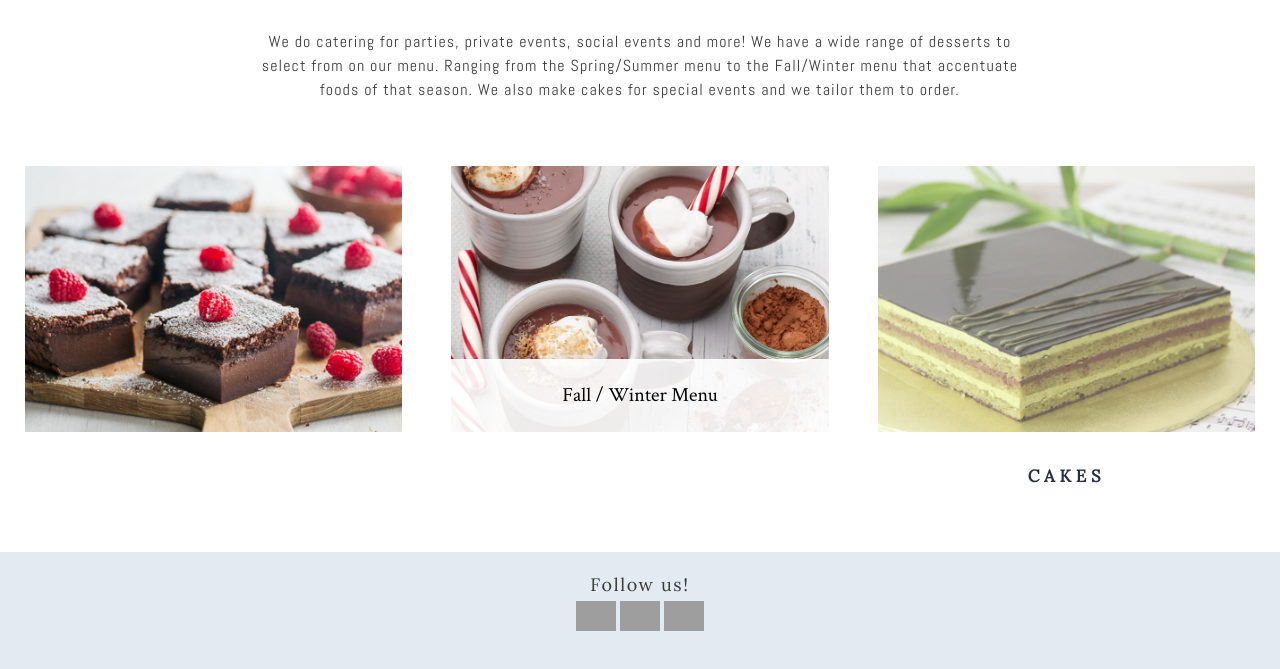
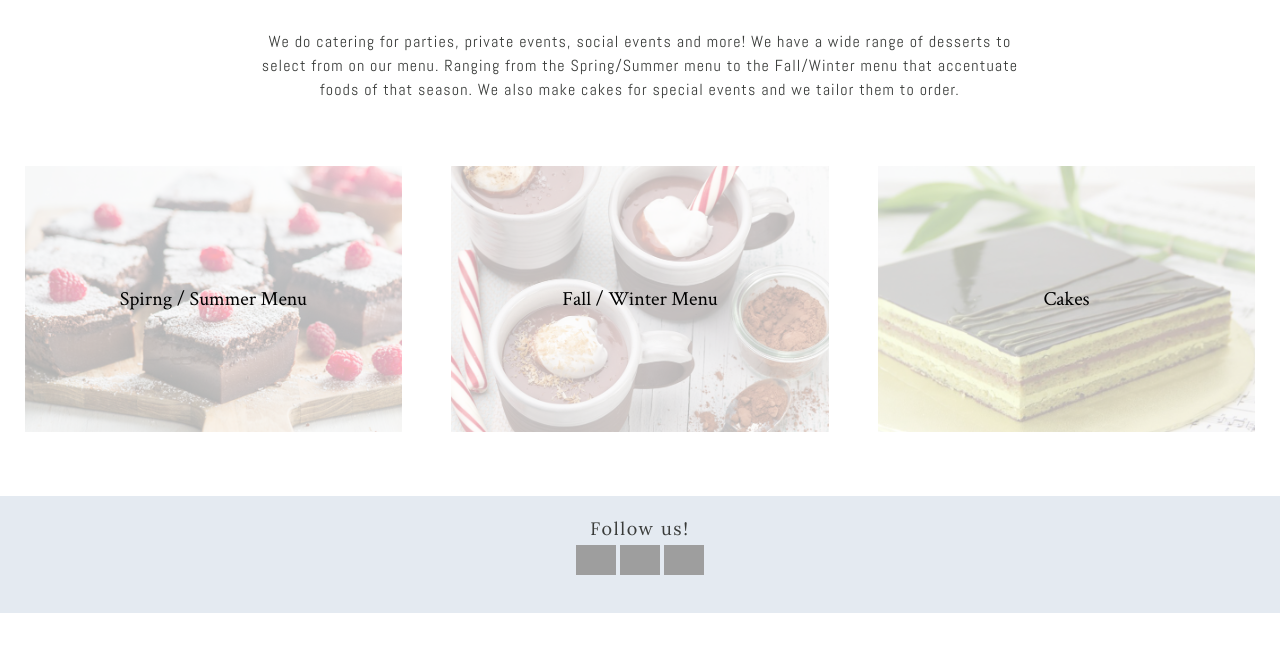
Before and after one commit to lumlumm/P02-cocoa, a plain HTML site: page menu.html in a window 1280 px wide. Shown: the part 489-1158 px from the top of the page. After the commit the page ends 1102 px from the top, so only its background shows below. Drawn offline with Linux system fonts and the light colour scheme; grey boxes are pictures that could not be loaded.

Commit message:
Hover Test

```diff
--- a/css/main.css
+++ b/css/main.css
@@ -446,6 +446,7 @@ textarea{
 	padding-top: 0;
 	padding-bottom: 0;
 }
+
 
 .section_button_padding{
 	padding-bottom: 2rem;
@@ -915,6 +916,7 @@ input[type=text], select {
 
 .container {
   position: relative;
+
 }
 
 .about_image {
@@ -937,20 +939,8 @@ input[type=text], select {
   width: 96%;
   margin:auto;
   opacity: 0;
-  transition: .8s ease;
+  transition: .5s ease;
   background-color: rgba(255,255,255,.7);
-}
-
-.overlay_test{
-  position: absolute;
-  bottom: 0;
-  left: 0;
-  right: 0;
-  background-color: rgba(255,255,255,.9);
-  overflow: hidden;
-  width: 100%;
-  height: 30%;
-  transition: .5s ease;
 }
 
 .container:hover .overlay {
@@ -960,24 +950,17 @@ input[type=text], select {
 	  text-decoration: underline;
 }
 
-.container:hover .overlay_test {
-  height: 100%;
-}
-
-.container:hover .text{
-	top: 50%;
-}
-
 .text {
   color: black;
   font-size: 20px;
   position: absolute;
-  top: 40%;
+  top: 50%;
   left: 50%;
   transform: translate(-50%, -50%);
   -ms-transform: translate(-50%, -50%);
   background:none;
   text-align:center;
+
 }
 
 .overlay2 {
@@ -990,6 +973,7 @@ input[type=text], select {
   width: 96%;
   margin:auto;
   background-color:rgba(255,255,255,.7);
+
 }
 
 
@@ -1102,38 +1086,9 @@ input[type=text], select {
 }
 
 .p_text_spacing p{
-	line-height: 1.8;
+	line-height:1.8;
 }
 
 .member_padding{
 	padding-bottom: 0rem;
 }
-
-.overlay_text{
-	text-transform: uppercase;
-	color: black;
-	font-size: 20px;
-	position: absolute;
-	letter-spacing: 0.4rem;
-	top: 50%;
-	left: 50%;
-	transform: translate(-50%, -50%);
-	-ms-transform: translate(-50%, -50%);
-	background:none;
-	text-align:center;
-}
-
-.faded{
-	opacity: 0.7;
-	transition: .5s ease;
-}
-
-.faded:hover{
-	opacity: 1;
-}
-
-.text3{
-	text-transform: uppercase;
-	letter-spacing: 0.3rem;
-	text-decoration: none;
-}
--- a/menu.html
+++ b/menu.html
@@ -93,7 +93,10 @@
                     <div class ="container">
                         <img src="img/spring_menu_hover.jpg" alt="sping summer menu background" class="about_image hover_image_spacing">
                         <div class="overlay">
-                            <div class="overlay_text">Spring / Summer Menu</div>
+                            <div class="text">Spring / Summer Menu</div>
+                        </div>
+                        <div class="overlay2">
+                            <div class="text2">Spirng / Summer Menu</div>
                         </div>
                     </div>
                 </a>
@@ -103,8 +106,11 @@
                 <a href="fall_winter_menu.html">
                     <div class ="container">
                         <img src="img/fall_menu_hover.jpg" alt="fall winter menu background" class="about_image hover_image_spacing">
-                        <div class="overlay_test">
+                        <div class="overlay">
                             <div class="text">Fall / Winter Menu</div>
+                        </div>
+                        <div class="overlay2">
+                            <div class="text2">Fall / Winter Menu</div>
                         </div>
                     </div>
                 </a>
@@ -112,12 +118,14 @@
 
             <div class="col_1of3">
                 <a href="cakes.html">
-                    <div class ="container faded">
+                    <div class ="container">
                         <img src="img/cakes_hover.jpg" alt="cakes menu background" class="about_image hover_image_spacing">
-                    </div>
-
-                    <div>
-                        <h3 class="text3"> Cakes </h3>
+                        <div class="overlay">
+                            <div class="text">Cakes</div>
+                        </div>
+                        <div class="overlay2">
+                            <div class="text2">Cakes</div>
+                        </div>
                     </div>
                 </a>
             </div>
```
